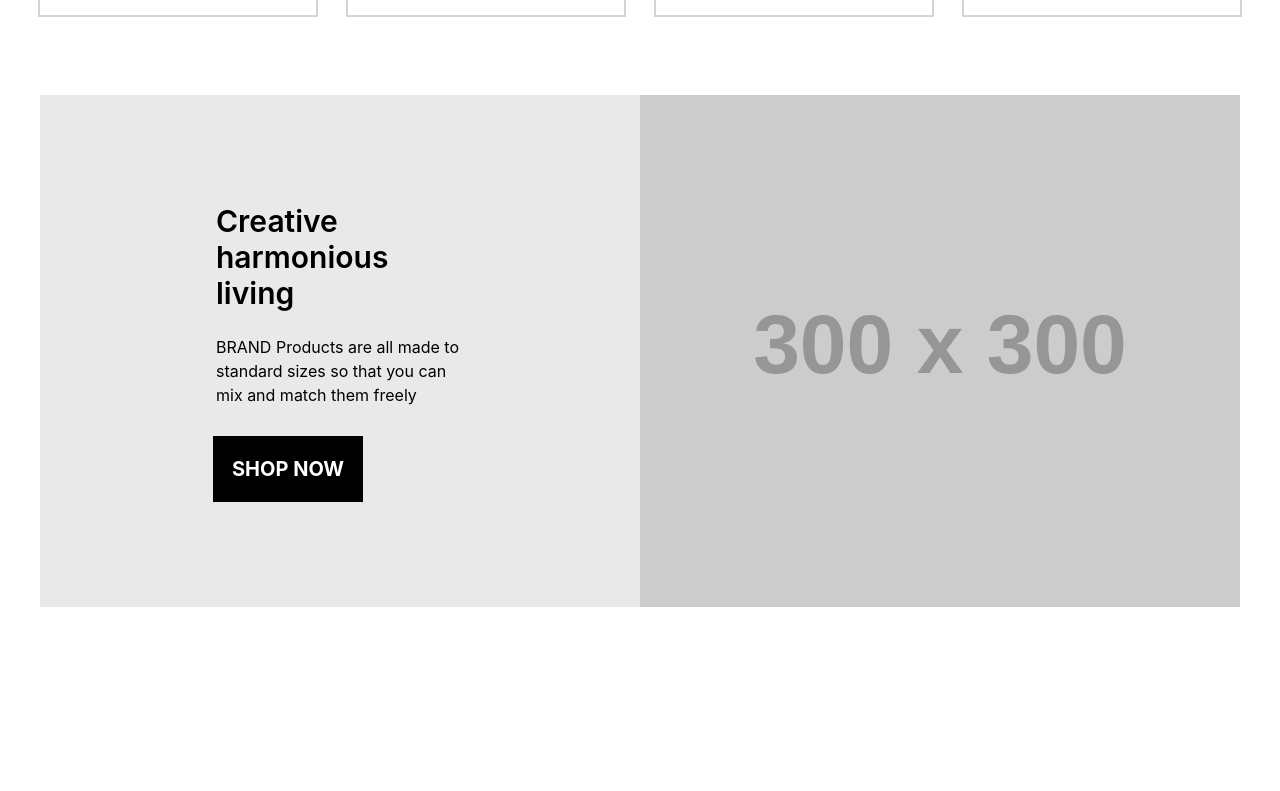
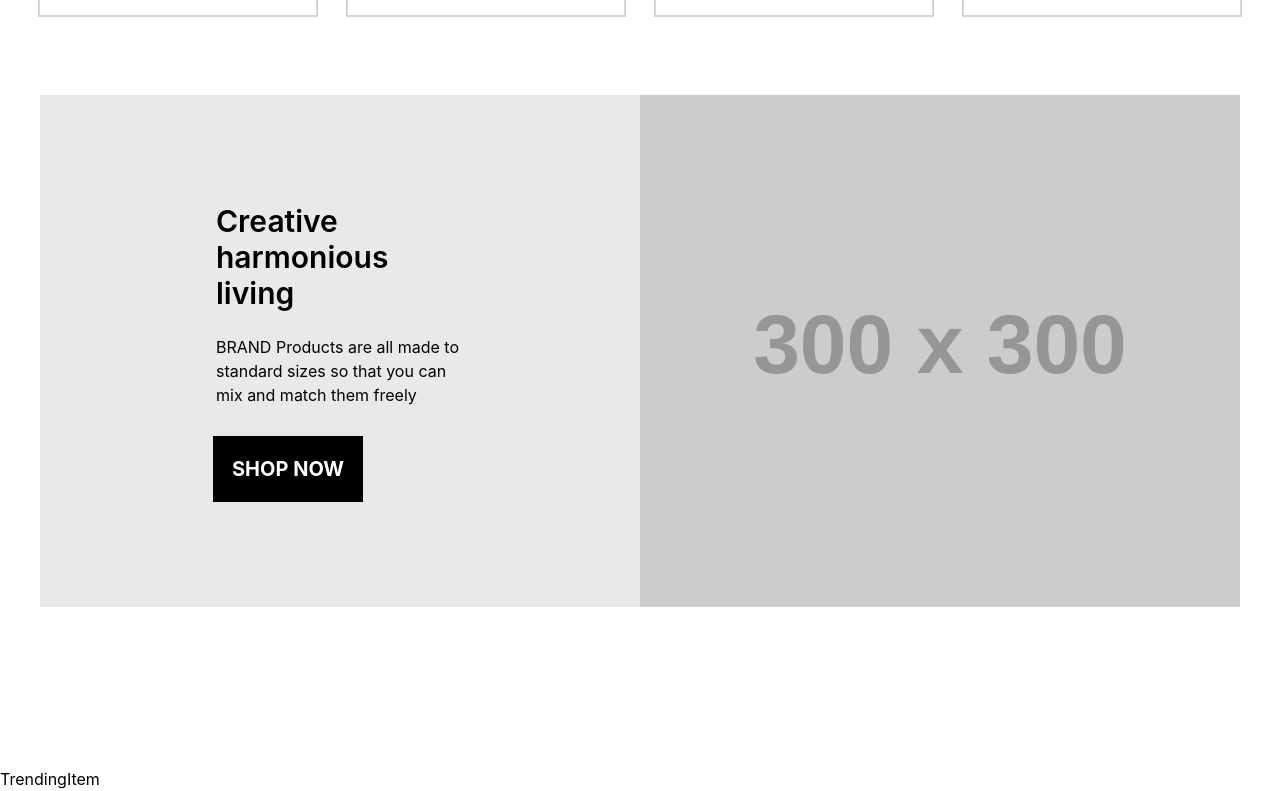
Before and after one commit to 13urning/Minimalist-E-Commerce, a React (Create React App) app in the folder client/: page / in a window 1280 px wide. Shown: the part 1601-2392 px from the top of the page. Before the commit the page ends 2368 px from the top, so only its background shows below. Built offline with nearby package versions, Linux system fonts and the light colour scheme.

Commit message:
added files for slider block

```diff
--- /dev/null
+++ b/client/src/components/TrendingSlider/TrendingItem.js
@@ -0,0 +1,5 @@
+import React from "react";
+
+export default function TrendingItem() {
+  return <div>TrendingItem</div>;
+}
--- /dev/null
+++ b/client/src/components/TrendingSlider/TrendingSlider.js
@@ -0,0 +1,10 @@
+import React from "react";
+import TrendingItem from "./TrendingItem";
+
+export default function TrendingSlider() {
+  return (
+    <div>
+      <TrendingItem />
+    </div>
+  );
+}
--- a/client/src/pages/Home.js
+++ b/client/src/pages/Home.js
@@ -2,6 +2,7 @@ import React from "react";
 import Hero from "../components/Hero/Hero";
 import FeaturedProducts from "../components/Featured/FeaturedProducts";
 import Banner from "../components/Banner/Banner";
+import TrendingSlider from "../components/TrendingSlider/TrendingSlider";
 
 export default function Home() {
   return (
@@ -13,6 +14,7 @@ export default function Home() {
         text="BRAND Products are all made to standard sizes so that you can mix and match them freely"
         img="https://placehold.co/300x300?text=BANNER"
       />
+      <TrendingSlider />
     </>
   );
 }
```
